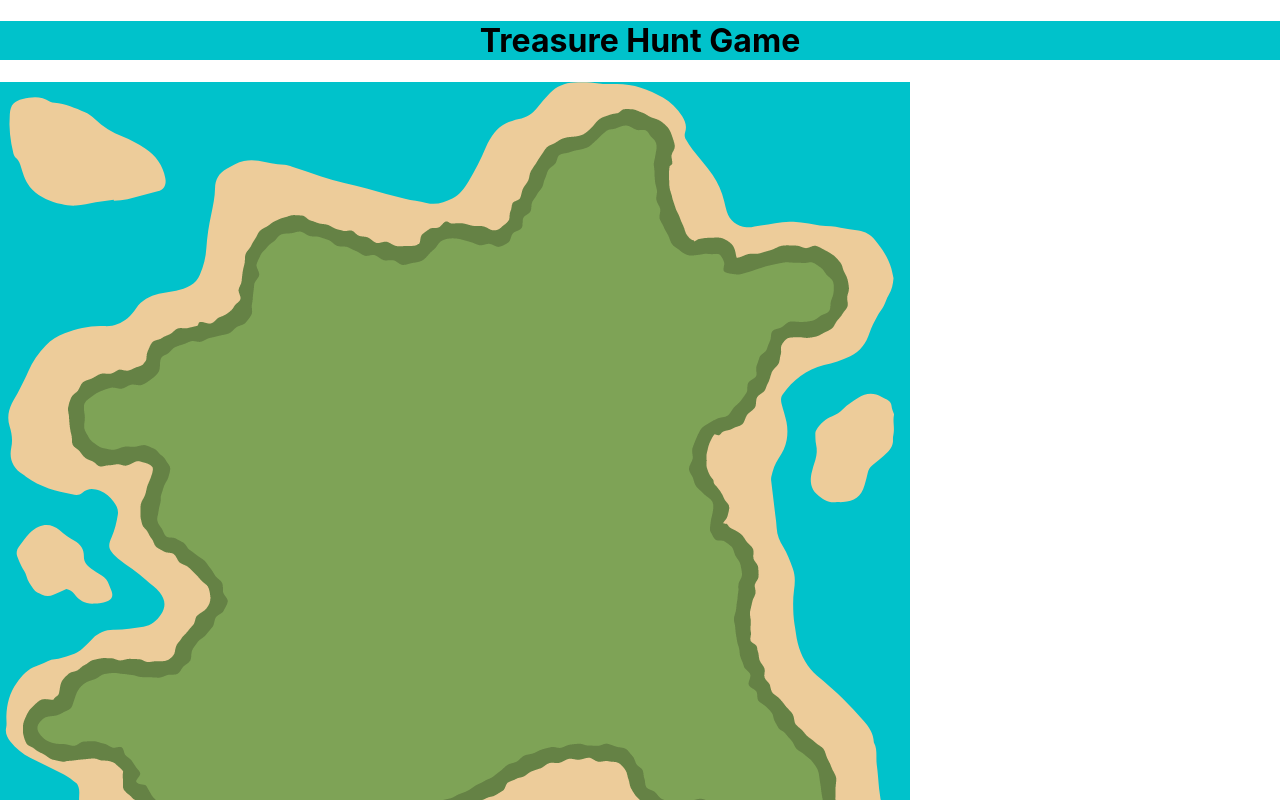
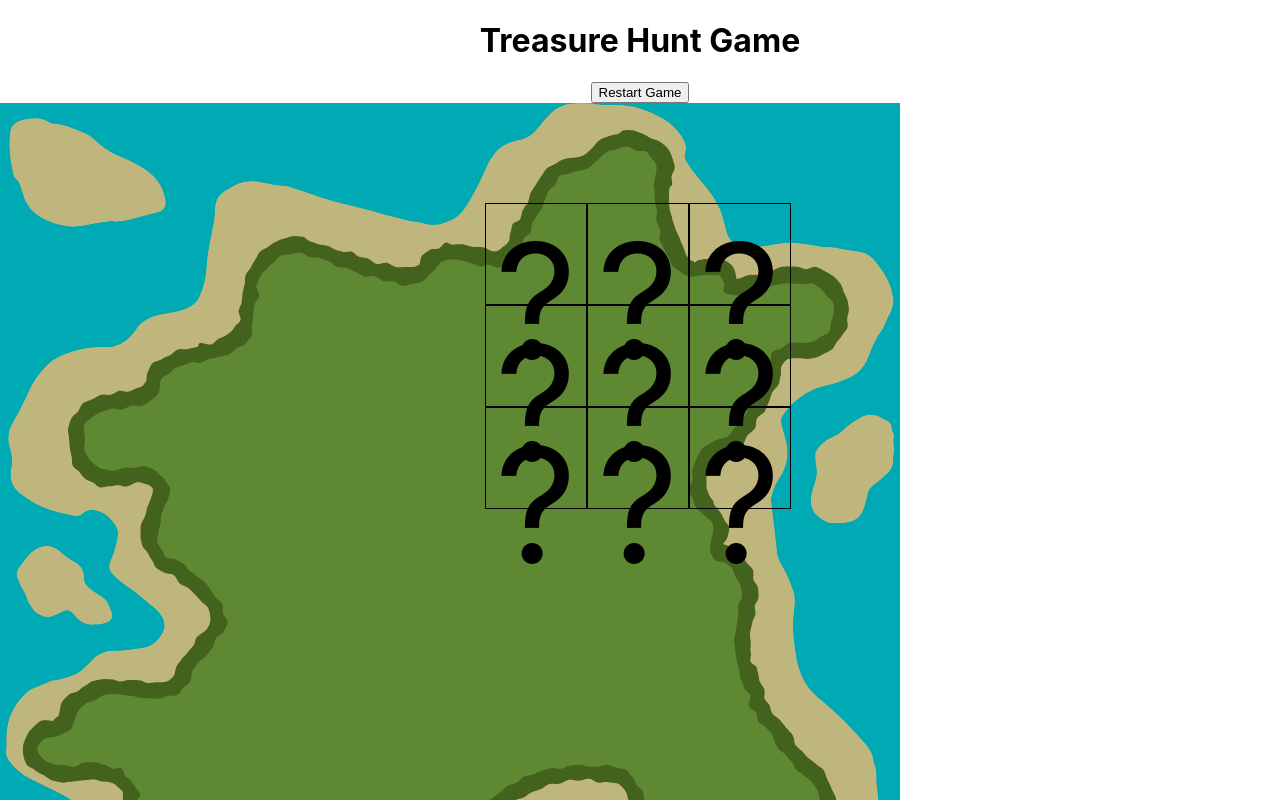
Before and after one commit to learn-academy-2022-foxtrot/treasurehunt-TheRealRion, a React (Create React App) app: page / in a window 1280 px wide. Shown: the top 800 px of the page. Built offline with nearby package versions, Linux system fonts and the light colour scheme.

Commit message:
css updates

```diff
--- a/src/App.css
+++ b/src/App.css
@@ -1,31 +1,43 @@
 h1 {
   text-align: center;
 }
+
 div {
-  background-color: #00C2CB
+  background-color: none ;
 }
 
 .board-game {
   display: flex;
   flex-wrap: wrap;
-  width: 610px;
+  width: 310px;
   margin:0 auto;
-  position: relative;
-  z-index: 1
-
+  position: auto;
+  z-index: 1;
+  padding-top: 100px;
+  max-width: 910px;
 }
 
 .square {
-  height: 200px;
-  width: 200px;
+  height: 100px;
+  width: 100px;
   border: 1px solid black;
   font-size: 10rem;
   text-align: center;
+  opacity: 1.5;
 }
 
 .island {
-  position: absolute;
-  width: 910px;
-  margin: 0 auto;
-  z-index: 0
+  display: flex;
+  position: fixed;
+  justify-content: center;
+  margin: auto auto;
+  z-index: -1;
+  filter: contrast(1.5) brightness(.75);
 }
+
+.headder {
+  background-color: white ;
+  display: flex;
+  justify-content: center;
+  text-align: center;
+}
--- a/src/App.js
+++ b/src/App.js
@@ -50,15 +50,24 @@ const App = () => {
     setTreasureLocation(Math.floor(Math.random()* board.length))
     setBombLocation(Math.random() * board.length)
   }
+
 console.log("treasure:" , treasureLocation)
 console.log("bomb:", bombLocation)
 
   return (
     <>
       <h1>Treasure Hunt Game</h1>
+      <div className="headder">
+        <button onClick={handleReset}> Restart Game </button>
+      </div>
+
       <div className="island">
-        <img src= {Island}  alt="deserted island" />
-        <div className="board-game">
+        <picture>
+          <source media='(min-width:0px' srcSet={Island} />
+          <img src= {Island} alt="island" />
+        </picture>
+       </div>
+      <div className="board-game">
           {board.map((square,index) => {
             return <Square
                     square={square}
@@ -67,9 +76,9 @@ console.log("bomb:", bombLocation)
                     handleGamePlay={handleGamePlay}
                     />
           })}
-        </div>
-        <button onClick={handleReset}> Restart Game </button>
       </div>
+
+
     </>
   )
 }
```
